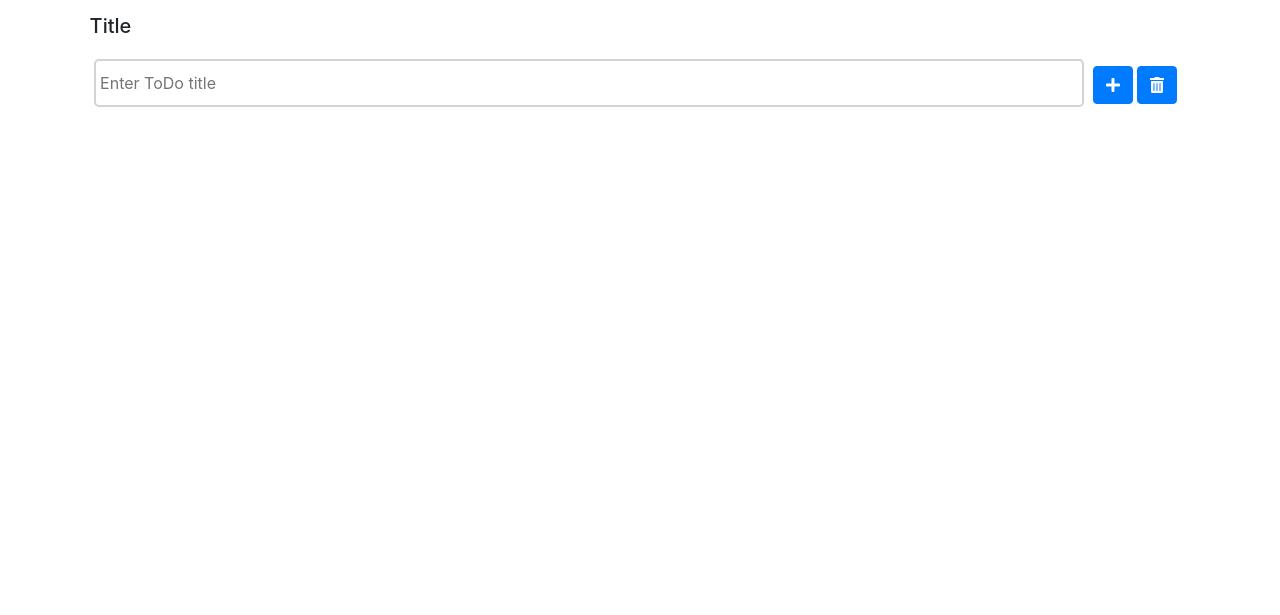
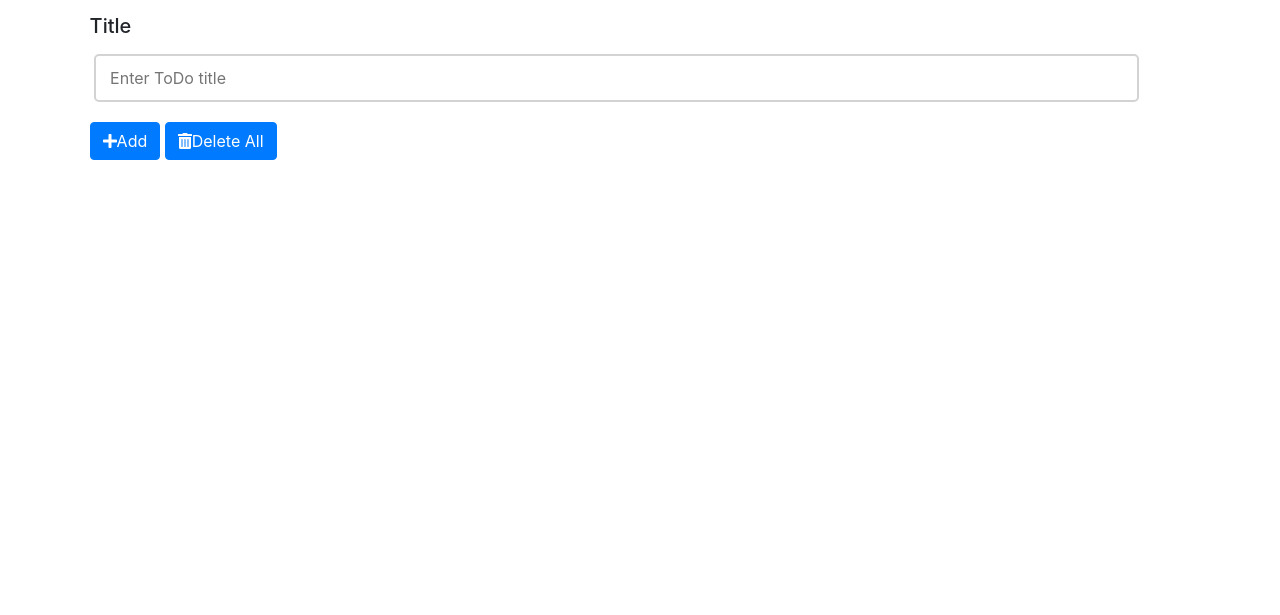
Before and after one commit to Rishi2602/Todo-app, a plain HTML site: page index.html in a window 1280 px wide. Shown: the part 185-800 px from the top of the page. Drawn offline with nearby package versions, Linux system fonts and the light colour scheme; some packages are replaced by stand-ins of ours; a script that the page names is missing.

Commit message:
Update index.html

```diff
--- a/index.html
+++ b/index.html
@@ -36,9 +36,9 @@
     <div id="title-box">
        <h2 style="font-size: 2.5rem;">Add Todo List</h2>
        <h5 style="margin:30px 0px 12px;">Title</h5>
-       <input id="task" type="text" name="title" placeholder=" Enter ToDo title" style="width:90%; border-radius: 5px; outline: none; border: 2px solid lightgrey; padding: 10px 0px;margin:4px 4px;">
-       <button type="submit" class="btn btn-md btn-primary my-3" id="todo-btn" name="task" ><i class="fas fa-plus"></i></button>
-       <button type="submit" class="btn btn-md btn-primary my-3" id="del-btn" name="task" ><i class="fas fa-trash-alt"></i></button>
+       <input id="task" type="text" name="title" placeholder=" Enter ToDo title" style="width:95%; border-radius: 5px; outline: none; border: 2px solid lightgrey; padding: 10px 10px;margin:4px 4px;">
+       <button type="submit" class="btn btn-md btn-primary my-3" id="todo-btn" name="task" ><i class="fas fa-plus"></i>Add</button>
+       <button type="submit" class="btn btn-md btn-primary my-3" id="del-btn" name="task" ><i class="fas fa-trash-alt"></i>Delete All</button>
     </div>
 
 
```
